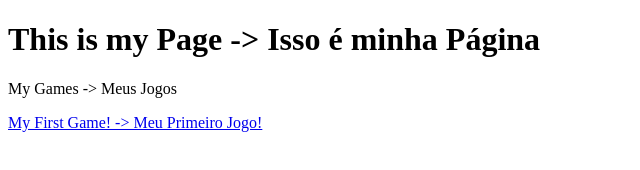
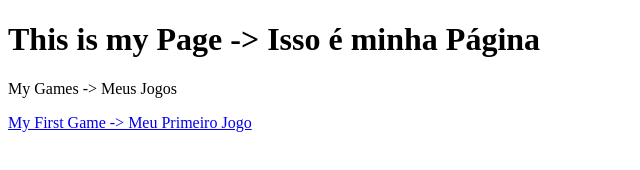
Before and after one commit to Diiby/diiby.github.io, a plain HTML site: page index.html in a window 1280 px wide. Shown: the full height of the page, 0-640 px from the left. Drawn offline with Linux system fonts and the light colour scheme.

Commit message:
Update index.html

```diff
--- a/index.html
+++ b/index.html
@@ -6,7 +6,7 @@
      <body>
         <h1>This is my Page -> Isso é minha Página</h1>
         <p>My Games -> Meus Jogos</p>
-        <a href="https://diiby.github.io/testando_conhecimentos/">My First Game! ->  Meu Primeiro Jogo!</a>
+        <a href="https://diiby.github.io/testando_conhecimentos/">My First Game ->  Meu Primeiro Jogo</a>
 
   </body>
 </html>
```
